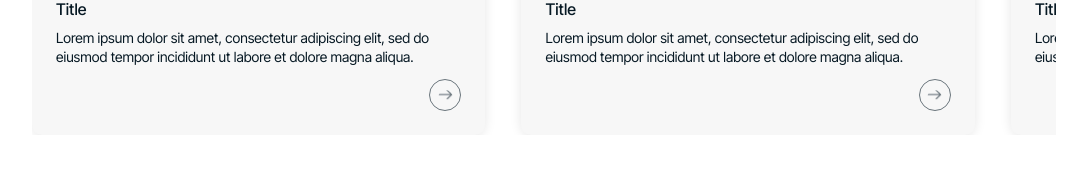
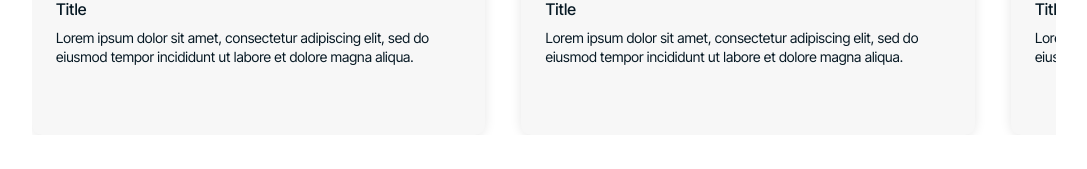
Before and after one commit to webobscure/complex-solutions, a React (Vite) app: page / in a window 1280 px wide. Shown: the part 2304-2473 px from the top of the page, without its empty margins (96-1183 px from the left). Built offline with nearby package versions, Linux system fonts and the light colour scheme.

Commit message:
скрыл кнопки в слайдере

```diff
--- a/src/components/Slider/Slider.jsx
+++ b/src/components/Slider/Slider.jsx
@@ -95,9 +95,9 @@
 								<div className="slider-icon">Название компании</div>
 								<h2>{item.title}</h2>
 								<p>{item.desc}</p>
-								<button className="slider-action">
+								{/* <button className="slider-action">
 									<img src={arrow} alt="→" />
-								</button>
+								</button> */}
 							</div>
 						</div>
 					))}
--- a/src/components/Slider/SliderTwo.jsx
+++ b/src/components/Slider/SliderTwo.jsx
@@ -93,9 +93,9 @@
                 <div className="slider-icon">Label</div>
                 <h2>{item.title}</h2>
                 <p>{item.desc}</p>
-                <button className="slider-action">
+                {/* <button className="slider-action">
                   <img src={arrow} alt="→" />
-                </button>
+                </button> */}
               </div>
             </div>
           ))}
```
